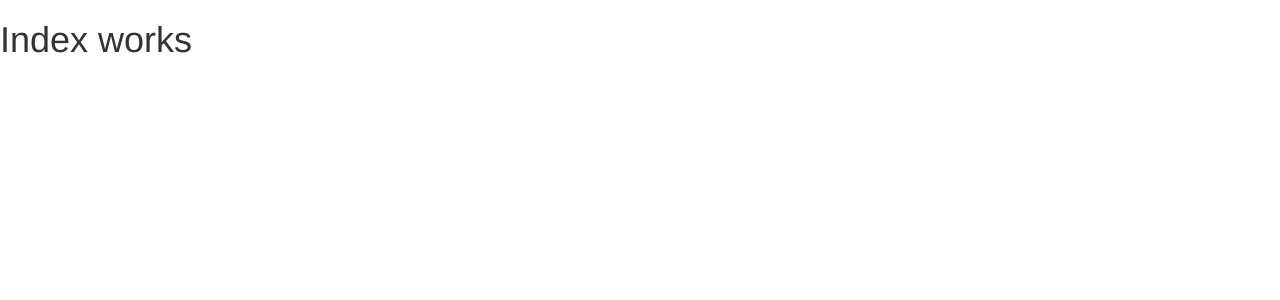
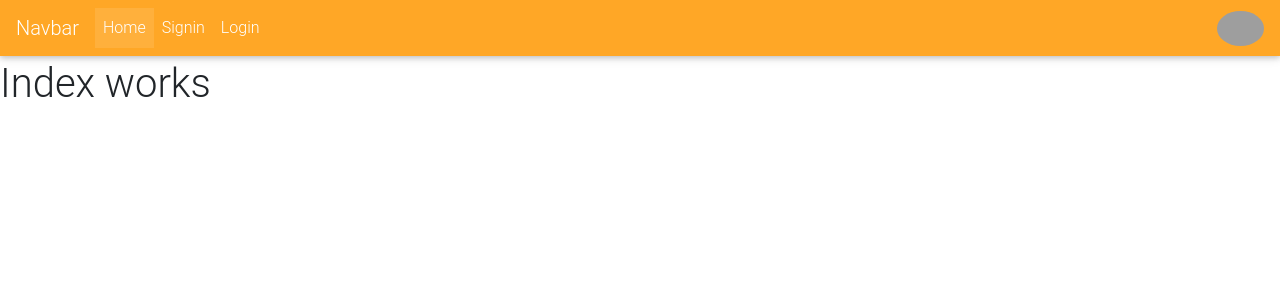
Before and after one commit to wamakimaN/blogpost, a Flask app: page / in a window 1280 px wide. Shown: the top 300 px of the page. Run offline with Flask 2, Linux system fonts and the light colour scheme; some libraries are stand-ins or nearby versions; grey boxes are pictures that could not be loaded.

Commit message:
add bootstrap and navbar

```diff
--- a/app/templates/base.html
+++ b/app/templates/base.html
@@ -1 +1,14 @@
 {% extends 'bootstrap/base.html'%}
+{%block styles%}
+<!-- Font Awesome -->
+<link rel="stylesheet" href="https://use.fontawesome.com/releases/v5.8.2/css/all.css">
+<!-- Bootstrap core CSS -->
+<link href="https://cdnjs.cloudflare.com/ajax/libs/twitter-bootstrap/4.3.1/css/bootstrap.min.css" rel="stylesheet">
+<!-- Material Design Bootstrap -->
+<link href="https://cdnjs.cloudflare.com/ajax/libs/mdbootstrap/4.10.1/css/mdb.min.css" rel="stylesheet">
+<link rel="stylesheet" href="{{url_for('static',filename='css/styles.css')}}">
+{%endblock%}
+
+{% block navbar %}
+{% include 'navbar.html' %}
+{% endblock %}
--- /dev/null
+++ b/app/templates/navbar.html
@@ -0,0 +1,30 @@
+<nav class="mb-1 navbar navbar-expand-lg navbar-dark orange lighten-1">
+  <a class="navbar-brand" href="#">Navbar</a>
+  <button class="navbar-toggler" type="button" data-toggle="collapse" data-target="#navbarSupportedContent-555"
+    aria-controls="navbarSupportedContent-555" aria-expanded="false" aria-label="Toggle navigation">
+    <span class="navbar-toggler-icon"></span>
+  </button>
+  <div class="collapse navbar-collapse" id="navbarSupportedContent-555">
+    <ul class="navbar-nav mr-auto">
+      <li class="nav-item active">
+        <a class="nav-link" href="#">Home
+          <span class="sr-only">(current)</span>
+        </a>
+      </li>
+      <li class="nav-item">
+        <a class="nav-link" href="#">Signin</a>
+      </li>
+      <li class="nav-item">
+        <a class="nav-link" href="#">Login</a>
+      </li>
+    </ul>
+    <ul class="navbar-nav ml-auto nav-flex-icons">
+      <li class="nav-item avatar">
+        <a class="nav-link p-0" href="#">
+          <img src="https://mdbootstrap.com/img/Photos/Avatars/avatar-5.jpg" class="rounded-circle z-depth-0"
+            alt="avatar image" height="35">
+        </a>
+      </li>
+    </ul>
+  </div>
+</nav>
```
